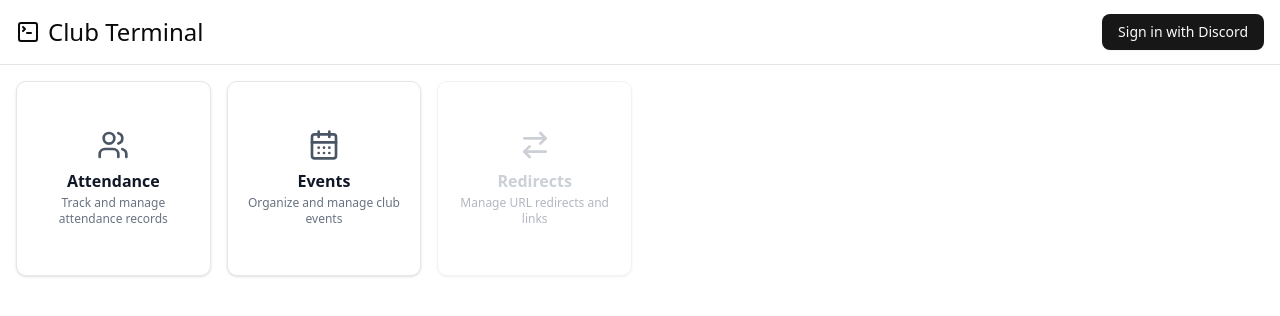
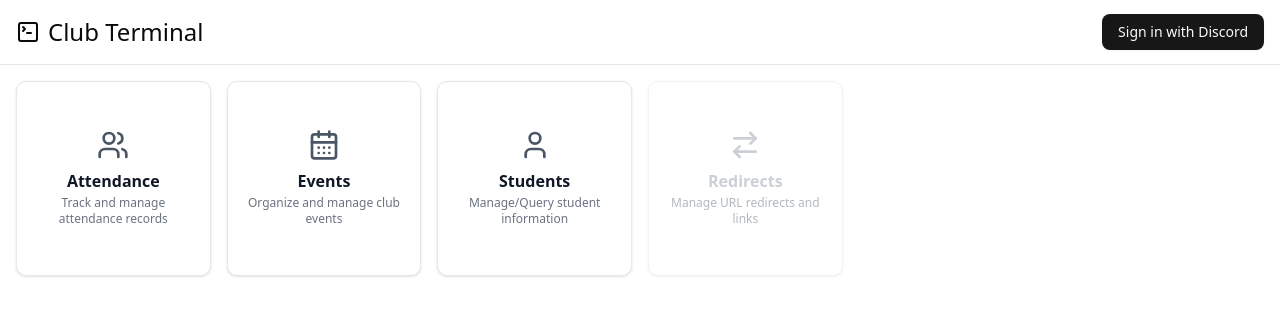
Before and after one commit to williamjaackson/club-terminal, a Next.js app: page /apps in a window 1280 px wide. Shown: the top 316 px of the page. Built offline with nearby package versions, Linux system fonts and the light colour scheme; no server answers.

Commit message:
add new app

```diff
--- a/src/components/AppGrid.tsx
+++ b/src/components/AppGrid.tsx
@@ -1,4 +1,4 @@
-import { CalendarDays, Users, ArrowRightLeft } from "lucide-react";
+import { CalendarDays, Users, ArrowRightLeft, User } from "lucide-react";
 import Link from "next/link";
 
 const apps = [
@@ -14,6 +14,13 @@ const apps = [
     icon: CalendarDays,
     href: "/events",
     description: "Organize and manage club events",
+    disabled: false,
+  },
+  {
+    name: "Students",
+    icon: User,
+    href: "/students",
+    description: "Manage/Query student information",
     disabled: false,
   },
   {
```
